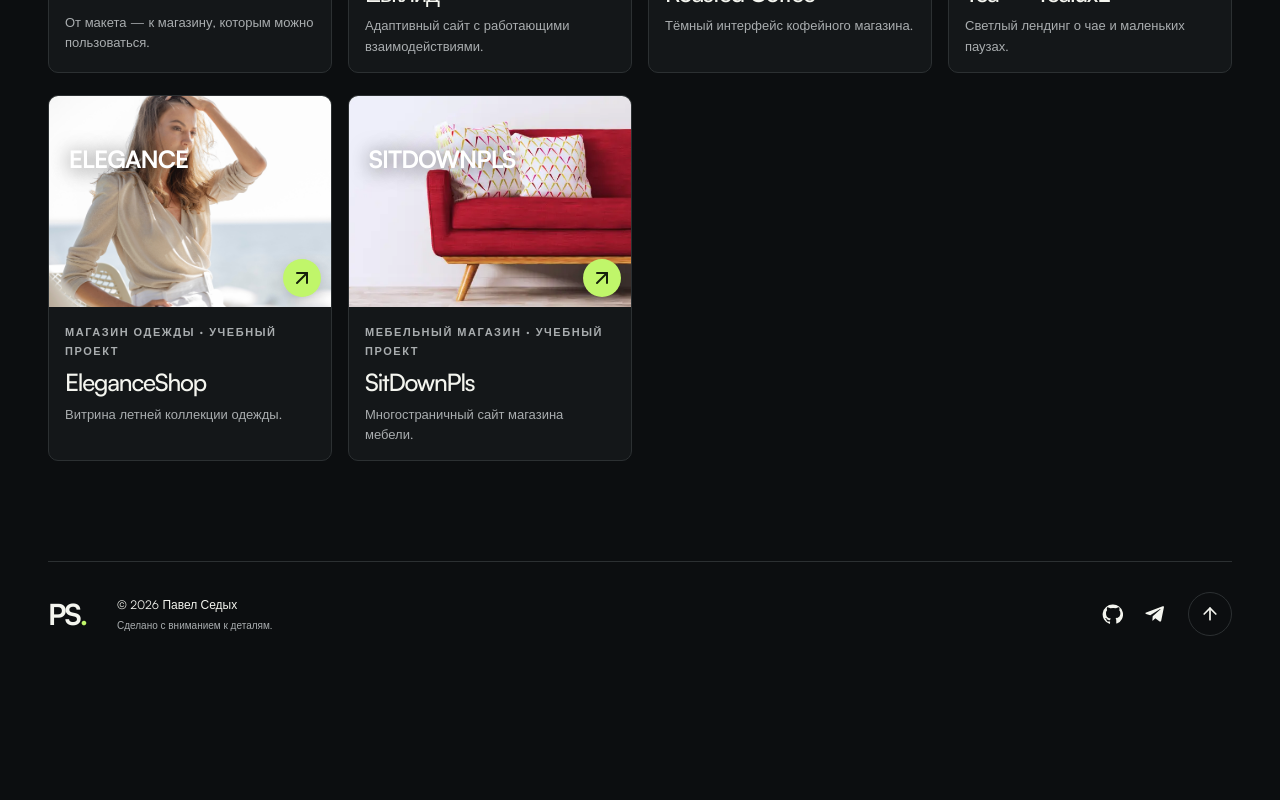
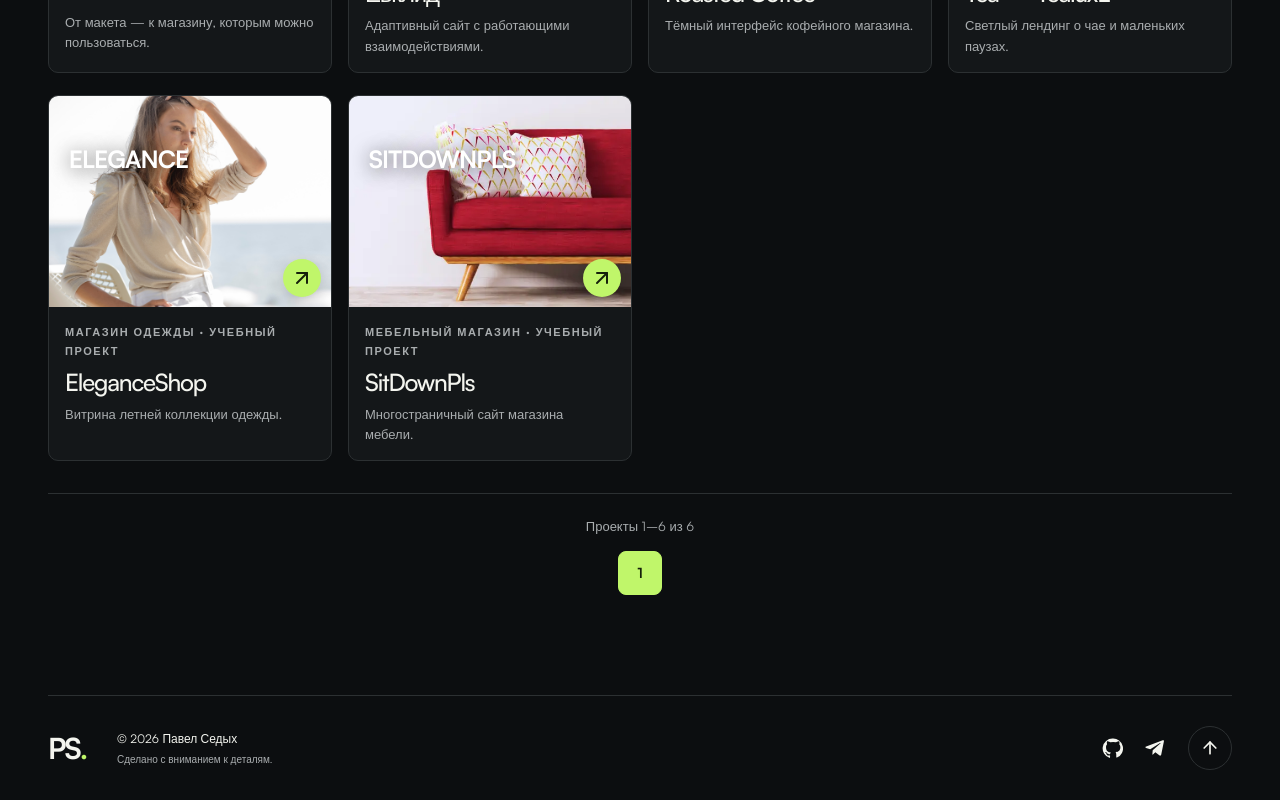
Before and after one commit to PavelSed33/portfolio, a React (Vite) app: page / in a window 1280 px wide. Shown: the part 1477-2277 px from the top of the page. Before the commit the page ends 2143 px from the top, so only its background shows below. Built offline with nearby package versions, Linux system fonts and the light colour scheme.

Commit message:
Paginate portfolio projects in groups of eight with numbered links

```diff
--- a/scripts/check-responsive.mjs
+++ b/scripts/check-responsive.mjs
@@ -1,3 +1,4 @@
+import './check-pagination.mjs';
 import assert from 'node:assert/strict';
 import {mkdir} from 'node:fs/promises';
 import {spawn} from 'node:child_process';
@@ -59,6 +60,8 @@ try{
   const projects=await browser.newPage({viewport:{width:1440,height:900},reducedMotion:'reduce'});
   await projects.goto('http://127.0.0.1:4173/portfolio/projects/',{waitUntil:'networkidle'});
   assert.equal(await projects.locator('.featured-project').count(),6);
+  assert.equal(await projects.locator('.project-pagination a[aria-current="page"]').textContent(),'1');
+  assert.equal(await projects.locator('.project-pagination a').count(),1);
   assert.equal(await projects.locator('a[href="/portfolio/work/shopco/"]').count(),1);
   await projects.getByRole('button',{name:'Switch to English',exact:true}).click();
   assert.equal(await projects.locator('html').getAttribute('lang'),'en');
--- /dev/null
+++ b/src/ProjectPages.tsx
@@ -0,0 +1,27 @@
+import React from 'react';
+
+const PAGE_SIZE = 8;
+
+export function ProjectPages({children, enabled, lang}: {children: React.ReactNode; enabled: boolean; lang: 'ru' | 'en'}) {
+  const projects = React.Children.toArray(children);
+  if (!enabled) return <>{projects}</>;
+  const totalPages = Math.max(1, Math.ceil(projects.length / PAGE_SIZE));
+  const requested = Number(new URLSearchParams(window.location.search).get('page') || 1);
+  const current = Math.min(totalPages, Math.max(1, Number.isSafeInteger(requested) ? requested : 1));
+  const first = (current - 1) * PAGE_SIZE;
+  const pageHref = (page: number) => {
+    const url = new URL(window.location.href);
+    if (page === 1) url.searchParams.delete('page');
+    else url.searchParams.set('page', String(page));
+    return `${url.pathname}${url.search}#projects`;
+  };
+  return <>
+    {projects.slice(first, first + PAGE_SIZE)}
+    <nav className="project-pagination" aria-label={lang === 'ru' ? 'Страницы проектов' : 'Project pages'}>
+      <p>{lang === 'ru' ? 'Проекты' : 'Projects'} {projects.length ? first + 1 : 0}–{Math.min(first + PAGE_SIZE, projects.length)} {lang === 'ru' ? 'из' : 'of'} {projects.length}</p>
+      <div className="project-pagination-links">
+        {Array.from({length: totalPages}, (_, i) => i + 1).map(page => <a key={page} href={pageHref(page)} aria-current={page === current ? 'page' : undefined} aria-label={lang === 'ru' ? `Страница ${page}` : `Page ${page}`}>{page}</a>)}
+      </div>
+    </nav>
+  </>;
+}
--- a/src/main.tsx
+++ b/src/main.tsx
@@ -2,6 +2,7 @@ import React from 'react';
 import {createRoot} from 'react-dom/client';
 import {ArrowUpRight, ArrowDown, ArrowUp, Check, Copy, Code2, ExternalLink, Globe2, Menu, Send, X} from 'lucide-react';
 import './style.css';
+import {ProjectPages} from './ProjectPages';
 
 type Lang = 'ru' | 'en';
 const base = import.meta.env.BASE_URL;
@@ -180,6 +181,7 @@ function App() {
       <div className="tech-strip" aria-hidden="true"><div className="wrap"><span>HTML & CSS</span><i>✳</i><span>JAVASCRIPT</span><i>✳</i><span>REACT</span><i>✳</i><span>RESPONSIVE UI</span><i>✳</i><span>TYPESCRIPT</span></div></div></>}
       {(isHome || route === 'projects' || projectRoute) && <section id="projects" tabIndex={-1} className="section wrap">
         <div className="section-heading" data-reveal><p className="eyebrow">{t.projectLabel}</p><h2>{t.projectTitle}</h2></div>
+        <ProjectPages enabled={!projectRoute} lang={lang}>
         {(!projectRoute || route === 'work/shopco') && <article className="featured-project" data-reveal>
           <a className="project-visual" href={demo} target="_blank" rel="noreferrer" aria-label={t.preview}>
             <div className="browser-bar" aria-hidden="true"><span className="browser-dots">● ● ●</span><span>shop.co / collection</span><ArrowUpRight size={16}/></div>
@@ -264,6 +266,7 @@ function App() {
           </div>
           <div className="project-footnote"><span>{lang === 'ru' ? '4 страницы · Мебель и интерьер' : '4 pages · Furniture and interiors'}</span><span>{lang === 'ru' ? 'Учебная демонстрация интерфейса магазина.' : 'Portfolio demonstration of a storefront interface.'}</span></div>
         </article>}
+        </ProjectPages>
       </section>}
       {route === 'about' && <section id="about" tabIndex={-1} className="section wrap about-section">
         <div data-reveal><p className="eyebrow">{t.aboutLabel}</p><h2>{t.aboutTitle}<br/><em>{t.aboutAccent}</em></h2><div className="about-stats"><div><b>2021</b><span>{t.experience}</span></div><div><b>{t.freelance}</b><span>{t.format}</span></div></div></div>
--- a/src/style.css
+++ b/src/style.css
@@ -133,3 +133,11 @@
 }
 
 .telegram-icon,.social-icon{width:21px;height:21px;display:block}
+
+.project-pagination{grid-column:1/-1;display:flex;flex-direction:column;align-items:center;gap:16px;padding-top:24px;border-top:1px solid var(--line);margin-top:10px;min-width:0}
+.project-pagination p{margin:0;color:var(--muted);font-size:13px}
+.project-pagination-links{display:flex;flex-wrap:wrap;justify-content:center;gap:8px;max-width:100%}
+.project-pagination-links a{display:grid;place-items:center;min-width:44px;min-height:44px;padding:8px 12px;border:1px solid var(--line);border-radius:8px;color:var(--text);text-decoration:none;font-size:14px}
+.project-pagination-links a:hover{border-color:var(--accent)}
+.project-pagination-links a[aria-current="page"]{background:var(--accent);border-color:var(--accent);color:#15200b;font-weight:700}
+.project-pagination-links a:focus-visible{outline:2px solid var(--accent);outline-offset:4px}
```
Also changed, not shown: scripts/check-pagination.mjs (added, +40 -0 lines).
